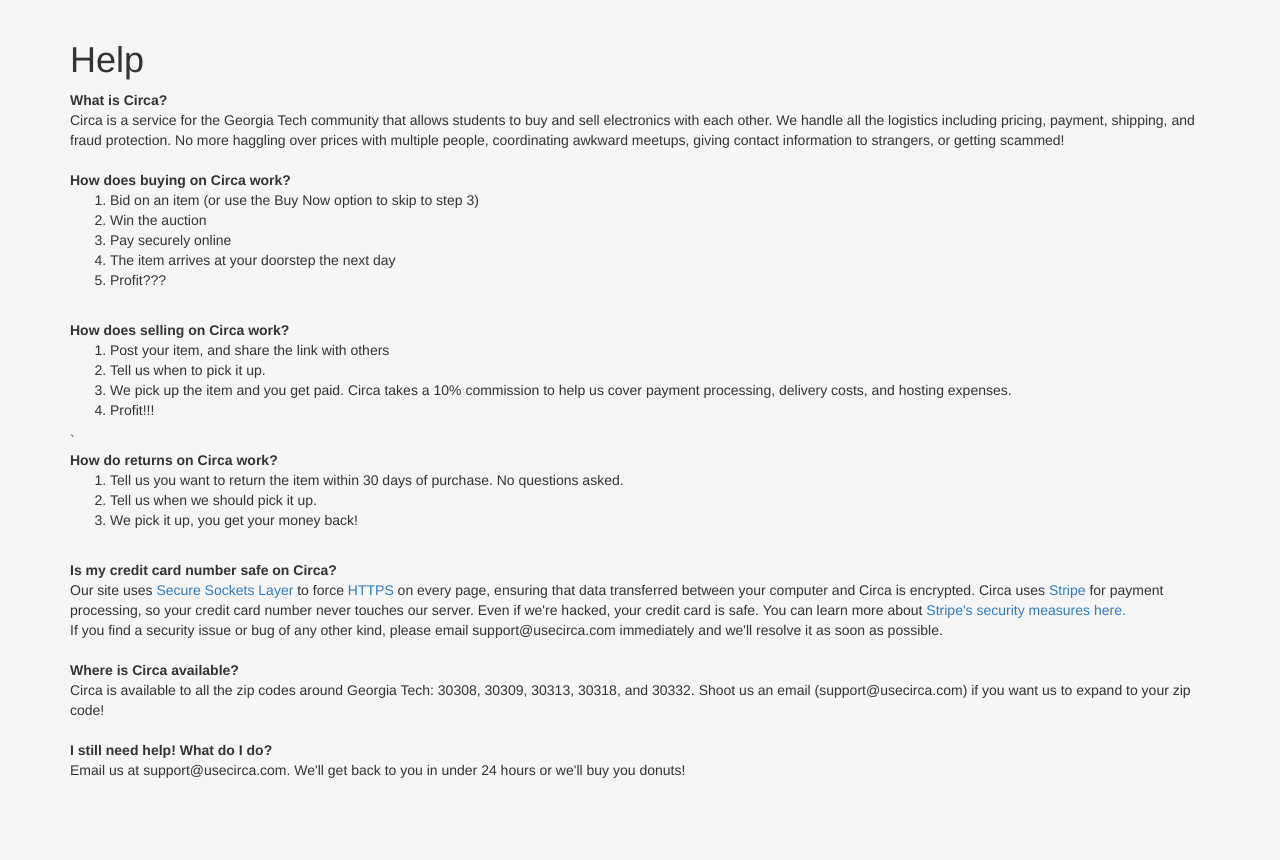
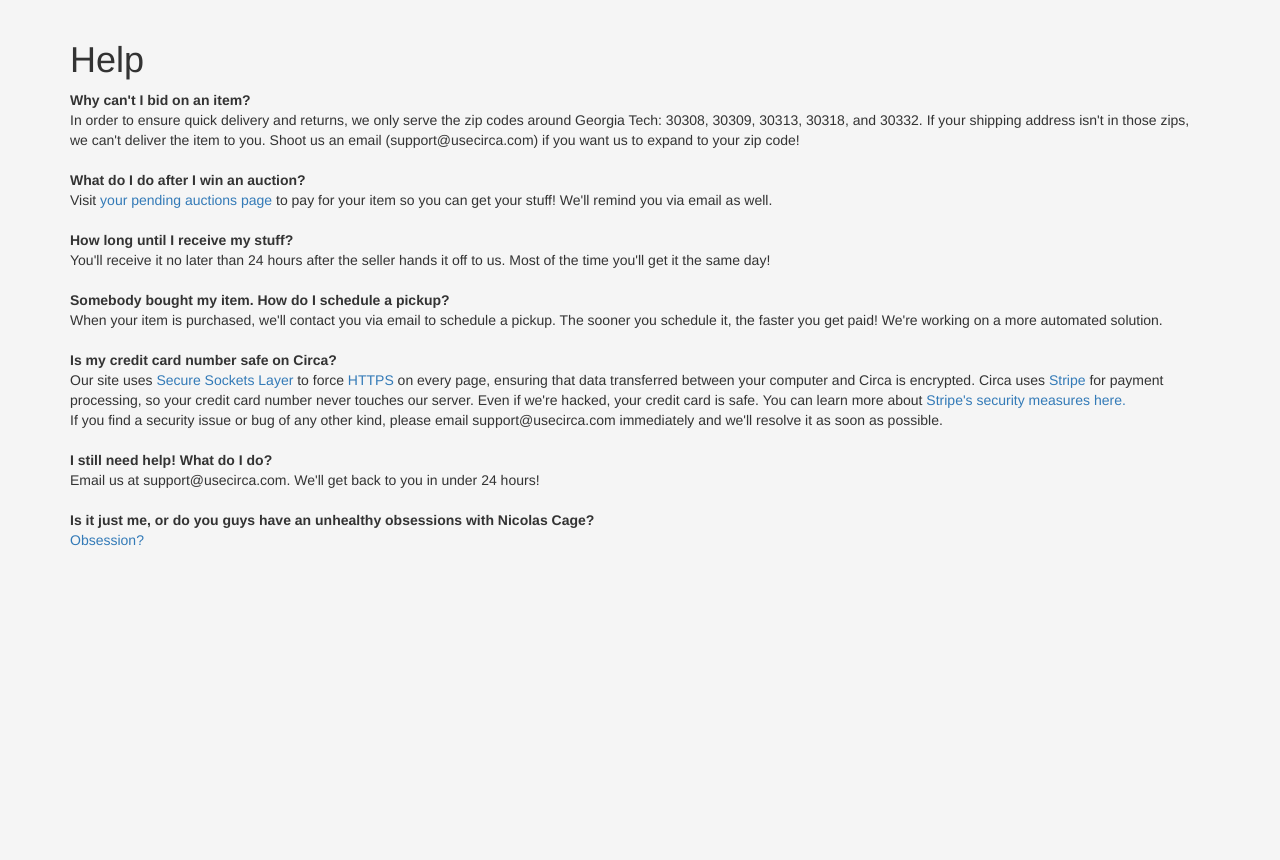
Before and after one commit to gnarizzy/circa, a Django app: template circa/templates/help.html in a window 1280 px wide. Shown: the part 52-912 px from the top of the page. After the commit the page ends 598 px from the top, so only its background shows below. Run offline with Django 3.2, Linux system fonts and the light colour scheme; the template is opened without the code that fills it, so the values that code supplies are empty; some libraries are stand-ins or nearby versions.

Commit message:
Took out redudant info that was in about, added questions based on potential concerns people may have

```diff
--- a/circa/templates/help.html
+++ b/circa/templates/help.html
@@ -6,41 +6,27 @@ Help
     <div class = "container">
        <h1>Help</h1>
        <dl>
-           <dt>What is Circa?</dt>
-               <dd>Circa is a service for the Georgia Tech community that allows students to buy and sell electronics
-                   with each other. We handle all the logistics including pricing, payment, shipping, and fraud protection.
-                   No more haggling over prices with multiple people, coordinating awkward meetups, giving contact information
-                   to strangers, or getting scammed!</dd>
+           <dt>Why can't I bid on an item?</dt>
+               <dd>In order to ensure quick delivery and returns, we only serve the zip codes around Georgia Tech: 30308,
+                   30309, 30313, 30318, and 30332. If your shipping address isn't in those zips, we can't deliver the
+                   item to you. Shoot us an email (support@usecirca.com) if you want us to expand to your zip code!</dd>
                <br>
-           <dt>How does buying on Circa work?</dt>
+           <dt>What do I do after I win an auction?</dt>
                 <dd>
-                    <ol>
-                        <li>Bid on an item (or use the Buy Now option to skip to step 3)</li>
-                        <li>Win the auction</li>
-                        <li>Pay securely online</li>
-                        <li>The item arrives at your doorstep the next day</li>
-                        <li>Profit???</li>
-                    </ol>
+                    Visit <a href = "/pending"> your pending auctions page </a> to pay for your item so you can get your stuff!
+                    We'll remind you via email as well.
                 </dd>
                 <br>
-            <dt>How does selling on Circa work?</dt>
+            <dt>How long until I receive my stuff?</dt>
                 <dd>
-                    <ol>
-                        <li>Post your item, and share the link with others</li>
-                        <li>Tell us when to pick it up.</li>
-                        <li>We pick up the item and you get paid. Circa takes a 10% commission to help us cover
-                        payment processing, delivery costs, and hosting expenses.</li>
-                        <li>Profit!!!</li>
-                    </ol>
+                    You'll receive it no later than 24 hours after the seller hands it off to us. Most of the time you'll
+                    get it the same day!
                 </dd>
-            `   <br>
-           <dt>How do returns on Circa work?</dt>
+                <br>
+           <dt>Somebody bought my item. How do I schedule a pickup?</dt>
                 <dd>
-                    <ol>
-                        <li>Tell us you want to return the item within 30 days of purchase. No questions asked.</li>
-                        <li>Tell us when we should pick it up.</li>
-                        <li>We pick it up, you get your money back!</li>
-                    </ol>
+                    When your item is purchased, we'll contact you via email to schedule a pickup. The sooner you schedule it,
+                    the faster you get paid! We're working on a more automated solution.
                 </dd>
                 <br>
            <dt>Is my credit card number safe on Circa?</dt>
@@ -57,23 +43,13 @@ Help
                     and we'll resolve it as soon as possible.
                 </dd>
                 <br>
-           <dt>Where is Circa available?</dt>
-                <dd>Circa is available to all the zip codes around Georgia Tech: 30308, 30309, 30313, 30318, and 30332.
-                    Shoot us an email (support@usecirca.com) if you want us to expand to your zip code!
+           <dt>I still need help! What do I do?</dt>
+                <dd>
+                    Email us at support@usecirca.com. We'll get back to you in under 24 hours!
                 </dd>
                 <br>
-           <dt>I still need help! What do I do?</dt>
-                <dd>
-                    Email us at support@usecirca.com. We'll get back to you in under 24 hours or we'll buy you donuts!
-                </dd>
-
-
-
-
-
-
-
-
+           <dt>Is it just me, or do you guys have an unhealthy obsessions with Nicolas Cage?</dt>
+                <dd><a href="http://i.imgur.com/RrYhTGq.gif" target="_blank">Obsession?</a></dd>
         </dl>
     </div>
 {% endblock %}
```
